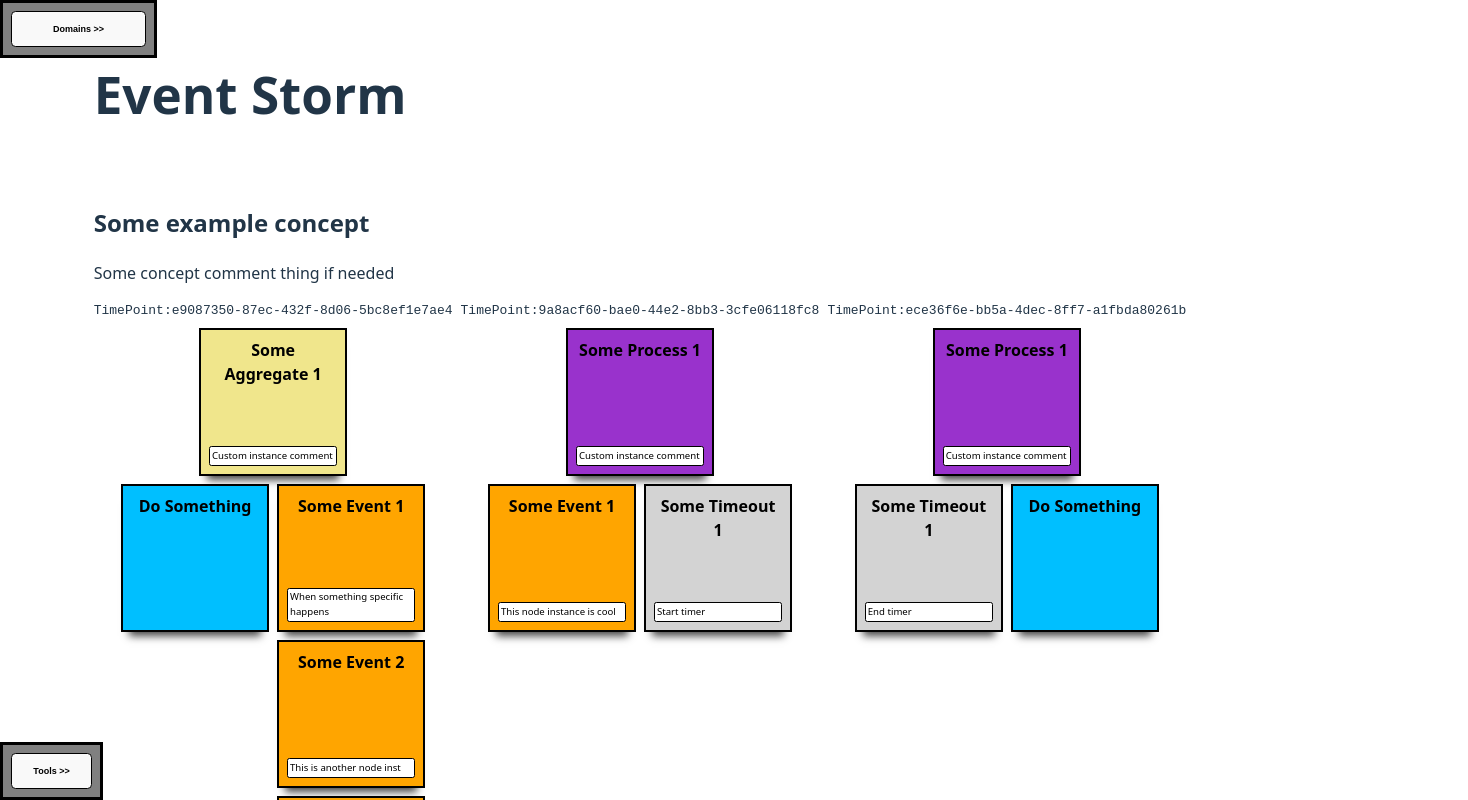
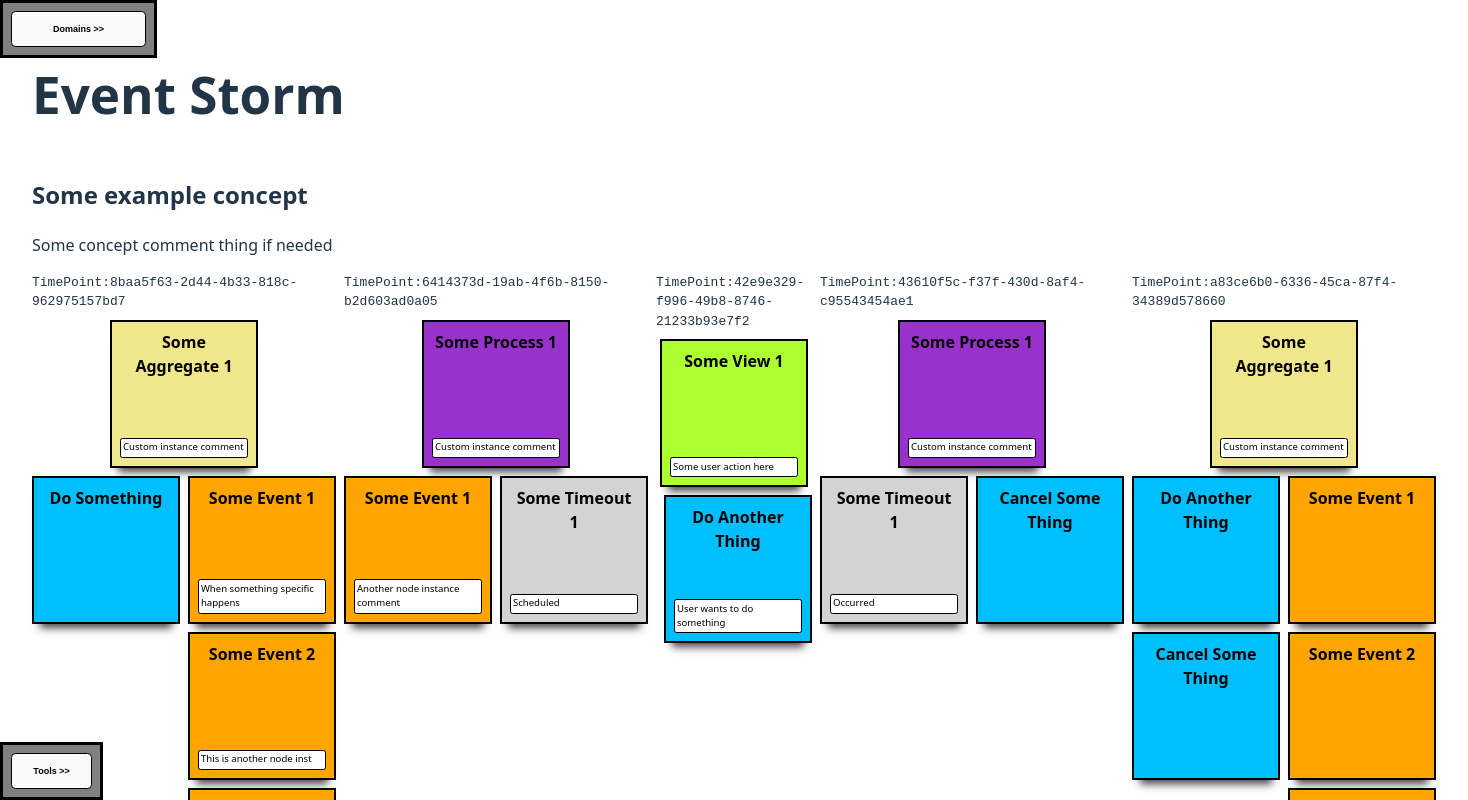
Before and after one commit to koden-km/dogma-design-board-pwa, a React (Vite) app: page / in a window 1280 px wide. Shown: the top 800 px of the page, 1468 px wide, since content can reach past the window. Built offline with nearby package versions, Linux system fonts and the light colour scheme.

Commit message:
Add more example nodes to test layout and improve docs

```diff
--- a/src/App.css
+++ b/src/App.css
@@ -1,5 +1,4 @@
 #root {
-  max-width: 1280px;
   margin: 0 auto;
   padding: 2rem;
 }
--- a/src/features/board/components/Concept.tsx
+++ b/src/features/board/components/Concept.tsx
@@ -7,7 +7,7 @@ export interface ConceptProps {
 }
 
 export default function Concept(props: ConceptProps) {
-  const { name = "(unnamed concept)", comment, timePoints } = props.concept;
+  const { name, comment, timePoints } = props.concept;
 
   return (
     <div>
--- a/src/features/board/components/NodeCard.tsx
+++ b/src/features/board/components/NodeCard.tsx
@@ -1,5 +1,5 @@
 import type { NodeInst } from "../types.ts";
-import { useDomainNode } from "../hooks.ts";
+import { useCurrentDomain, useDomainName, useDomainNode } from "../hooks.ts";
 import Card from "../../card/Card.tsx";
 
 export interface NodeCardProps {
@@ -9,6 +9,11 @@ export interface NodeCardProps {
 export default function NodeCard(props: NodeCardProps) {
   const { domainId, nodeId, comment } = props.nodeInst;
   const { name, type } = useDomainNode(domainId, nodeId);
+  const currentDomain = useCurrentDomain();
+  const domainName = useDomainName(domainId);
+  const subTitle = currentDomain.name === domainName ? undefined : domainName;
 
-  return <Card type={type} title={name} comment={comment} />;
+  return (
+    <Card type={type} title={name} subTitle={subTitle} comment={comment} />
+  );
 }
--- a/src/features/board/hooks.ts
+++ b/src/features/board/hooks.ts
@@ -6,6 +6,7 @@ import type { Id } from "./types.ts";
 
 export const useCurrentDomainId = () => useSelector().currentDomainId;
 export const useCurrentTool = () => useSelector().currentTool;
+export const useDomainName = (id: Id) => useSelector().domains[id].name;
 export const useDomainWithId = (id: Id) => useSelector().domains[id];
 
 export const useDomainNode = (domainId: Id, nodeId: Id) =>
--- a/src/features/board/slice.ts
+++ b/src/features/board/slice.ts
@@ -8,6 +8,7 @@ import {
   NT_EVENT,
   NT_PROCESS,
   NT_TIMEOUT,
+  NT_VIEW,
   type Domain,
   type Id,
 } from "./types.ts";
@@ -16,7 +17,7 @@ import {
   createDomain,
   createNodeDef,
   createNodeInst,
-  createNodeIO,
+  createNodeIOGroup,
   createTimeline,
   createTimePoint,
 } from "./util.ts";
@@ -46,6 +47,12 @@ const someProcess1 = createNodeDef(
   NT_PROCESS,
   "Some Process 1"
 );
+const someView1 = createNodeDef(
+  defaultDomain.id,
+  uuidv4(),
+  NT_VIEW,
+  "Some View 1"
+);
 const someCommand1 = createNodeDef(
   defaultDomain.id,
   uuidv4(),
@@ -57,6 +64,18 @@ const someCommand2 = createNodeDef(
   uuidv4(),
   NT_COMMAND,
   "Do Something Else"
+);
+const someCommand3 = createNodeDef(
+  defaultDomain.id,
+  uuidv4(),
+  NT_COMMAND,
+  "Do Another Thing"
+);
+const someCommand4 = createNodeDef(
+  defaultDomain.id,
+  uuidv4(),
+  NT_COMMAND,
+  "Cancel Some Thing"
 );
 const someEvent1 = createNodeDef(
   defaultDomain.id,
@@ -84,12 +103,16 @@ const someTimeout1 = createNodeDef(
 );
 defaultDomain.nodesDefinitions[someAggregate1.id] = someAggregate1;
 defaultDomain.nodesDefinitions[someProcess1.id] = someProcess1;
+defaultDomain.nodesDefinitions[someView1.id] = someView1;
 defaultDomain.nodesDefinitions[someCommand1.id] = someCommand1;
 defaultDomain.nodesDefinitions[someCommand2.id] = someCommand2;
+defaultDomain.nodesDefinitions[someCommand3.id] = someCommand3;
+defaultDomain.nodesDefinitions[someCommand4.id] = someCommand4;
 defaultDomain.nodesDefinitions[someEvent1.id] = someEvent1;
 defaultDomain.nodesDefinitions[someEvent2.id] = someEvent2;
 defaultDomain.nodesDefinitions[someEvent3.id] = someEvent3;
 defaultDomain.nodesDefinitions[someTimeout1.id] = someTimeout1;
+defaultDomain.timelines = []; // clear the initial placeholder
 defaultDomain.timelines.push(
   createTimeline(uuidv4(), [
     createConcept(
@@ -97,7 +120,7 @@ defaultDomain.timelines.push(
       "Some example concept",
       "Some concept comment thing if needed",
       [
-        // aggregate example time point
+        // aggregate example 1 time point
         createTimePoint(
           uuidv4(),
           createNodeInst(
@@ -107,7 +130,7 @@ defaultDomain.timelines.push(
             "Custom instance comment"
           ),
           [
-            createNodeIO(
+            createNodeIOGroup(
               createNodeInst(defaultDomain.id, someCommand1.id, uuidv4()),
               [
                 createNodeInst(
@@ -130,7 +153,7 @@ defaultDomain.timelines.push(
                 ),
               ]
             ),
-            createNodeIO(
+            createNodeIOGroup(
               createNodeInst(defaultDomain.id, someCommand2.id, uuidv4()),
               [
                 createNodeInst(
@@ -160,22 +183,43 @@ defaultDomain.timelines.push(
             "Custom instance comment"
           ),
           [
-            createNodeIO(
+            createNodeIOGroup(
               createNodeInst(
                 defaultDomain.id,
                 someEvent1.id,
                 uuidv4(),
-                "This node instance is cool"
+                "Another node instance comment"
               ),
               [
                 createNodeInst(
                   defaultDomain.id,
                   someTimeout1.id,
                   uuidv4(),
-                  "Start timer"
+                  "Scheduled"
                 ),
               ]
             ),
+          ]
+        ),
+
+        // view example 1 time point
+        createTimePoint(
+          uuidv4(),
+          createNodeInst(
+            defaultDomain.id,
+            someView1.id,
+            uuidv4(),
+            "Some user action here"
+          ),
+          [
+            createNodeIOGroup(undefined, [
+              createNodeInst(
+                defaultDomain.id,
+                someCommand3.id,
+                uuidv4(),
+                "User wants to do something"
+              ),
+            ]),
           ]
         ),
 
@@ -189,17 +233,46 @@ defaultDomain.timelines.push(
             "Custom instance comment"
           ),
           [
-            createNodeIO(
+            createNodeIOGroup(
               createNodeInst(
                 defaultDomain.id,
                 someTimeout1.id,
                 uuidv4(),
-                "End timer"
+                "Occurred"
               ),
-              [createNodeInst(defaultDomain.id, someCommand1.id, uuidv4())]
+              [createNodeInst(defaultDomain.id, someCommand4.id, uuidv4())]
             ),
           ]
         ),
+
+        // aggregate example 2 time point
+        createTimePoint(
+          uuidv4(),
+          createNodeInst(
+            defaultDomain.id,
+            someAggregate1.id,
+            uuidv4(),
+            "Custom instance comment"
+          ),
+          [
+            // the user command
+            createNodeIOGroup(
+              createNodeInst(defaultDomain.id, someCommand3.id, uuidv4()),
+              [createNodeInst(defaultDomain.id, someEvent1.id, uuidv4())]
+            ),
+
+            // the timeout cancel command
+            createNodeIOGroup(
+              createNodeInst(defaultDomain.id, someCommand4.id, uuidv4()),
+              [
+                createNodeInst(defaultDomain.id, someEvent2.id, uuidv4()),
+                createNodeInst(defaultDomain.id, someEvent3.id, uuidv4()),
+              ]
+            ),
+          ]
+        ),
+
+        // end examples
       ]
     ),
   ])
--- a/src/features/board/types.ts
+++ b/src/features/board/types.ts
@@ -16,7 +16,7 @@ export type Domain = {
   name: string;
   comment: string;
   issueThreads: { [key: Id]: IssueThread };
-  timelines: Timeline[]; // a list of timelines to represent different things occurring at similar but unrelated time points
+  timelines: Timeline[]; // a list of concurrent timelines to model things occurring at similar but unrelated time points
   nodesDefinitions: NodeDefMap;
 };
 
@@ -37,22 +37,22 @@ export type IssueComment = {
 // a list of concepts in one linear timeline
 export type Timeline = {
   id: Id;
-  concepts: Concept[];
+  concepts: Concept[]; // linear list of concepts in time
 };
 
-// a grouping system for a bunch of time points on a timeline
+// a group of time points in the timeline that represent a single concept
 export type Concept = {
   id: Id;
   name: string;
   comment: string;
-  timePoints: TimePoint[]; // (think vertical slice of time)
+  timePoints: TimePoint[]; // linear list of points in time
 };
 
 // messages that can occur during a time point and the operator that consumes or produces those messages at that time point
 export type TimePoint = {
   id: Id;
   operatorNode?: NodeInst; // operator nodes (aggregate, process, integration, projection, view)
-  ioNodeGroups: NodeIOGroup[]; // list groups that map inputs to a outputs produced by that input
+  ioNodeGroups: NodeIOGroup[]; // a list of inputs (and corresponding outputs) that can happen during this time point
 };
 
 // node definition
@@ -63,7 +63,7 @@ export type NodeDef = {
   type: NodeType;
 };
 
-// node instance (an instance of a node def)
+// node instance (an instance of a node definition that has comments and issues)
 export type NodeInst = {
   domainId: Id;
   nodeId: Id; // node definition id
--- a/src/features/board/util.ts
+++ b/src/features/board/util.ts
@@ -100,7 +100,7 @@ export function createTimePoint(
   };
 }
 
-export function createNodeIO(
+export function createNodeIOGroup(
   input?: NodeInst,
   outputs: NodeInst[] = []
 ): NodeIOGroup {
@@ -134,7 +134,7 @@ export function createNodeInst(
     domainId,
     nodeId, // node definition id
     id,
-    comment, // comment specific to this node instance (an addition to node definitions comment)
+    comment, // comment specific to this node instance
     issueThreadIds, // this array allows resolved threads to be hidden but still persist
   };
 }
--- a/src/features/card/Card.module.css
+++ b/src/features/card/Card.module.css
@@ -15,6 +15,15 @@
   flex-grow: 1;
   font-weight: bold;
   margin-bottom: 0.2em;
+  overflow: auto;
+  text-align: center;
+}
+
+.subTitle {
+  flex-grow: 1;
+  font-style: italic;
+  font-size: 0.5em;
+  /* margin-bottom: 0.2em; */
   overflow: auto;
   text-align: center;
 }
--- a/src/features/card/Card.tsx
+++ b/src/features/card/Card.tsx
@@ -4,16 +4,18 @@ import type { CardType } from "./types.ts";
 
 export interface CardProps {
   comment?: string;
+  subTitle?: string;
   title?: string;
   type: CardType;
 }
 
 export default function Card(props: CardProps) {
-  const { comment, type, title = String(type).toUpperCase() } = props;
+  const { comment, subTitle, type, title = String(type).toUpperCase() } = props;
 
   return (
     <div className={classnames(styles.card, styles[type])}>
       <div className={styles.title}>{title}</div>
+      {subTitle && <div className={styles.subTitle}>{subTitle}</div>}
       {comment && <p className={styles.comment}>{comment}</p>}
     </div>
   );
```
Also changed, not shown: 1 other file (tests, documents, lock files or other folders).
